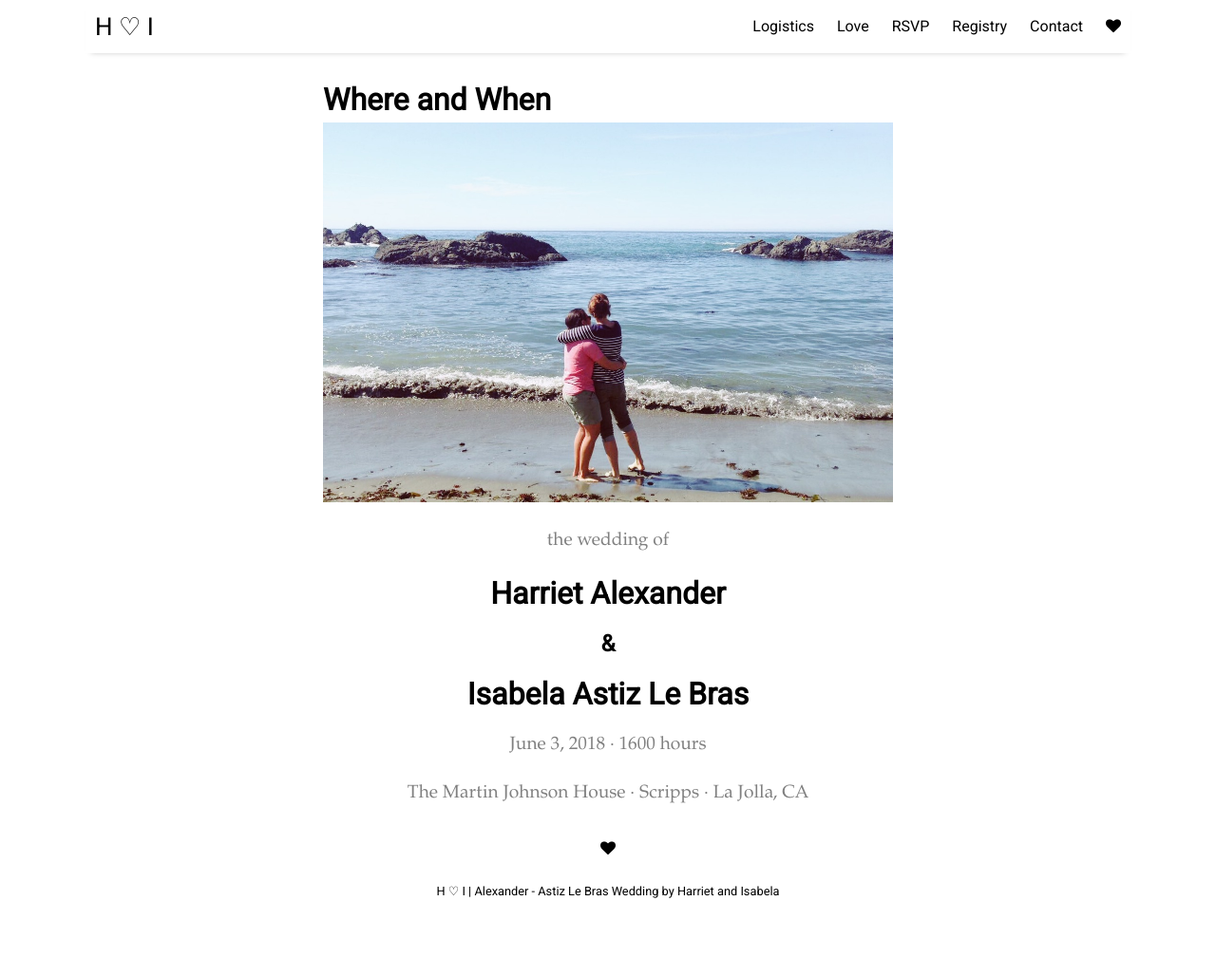
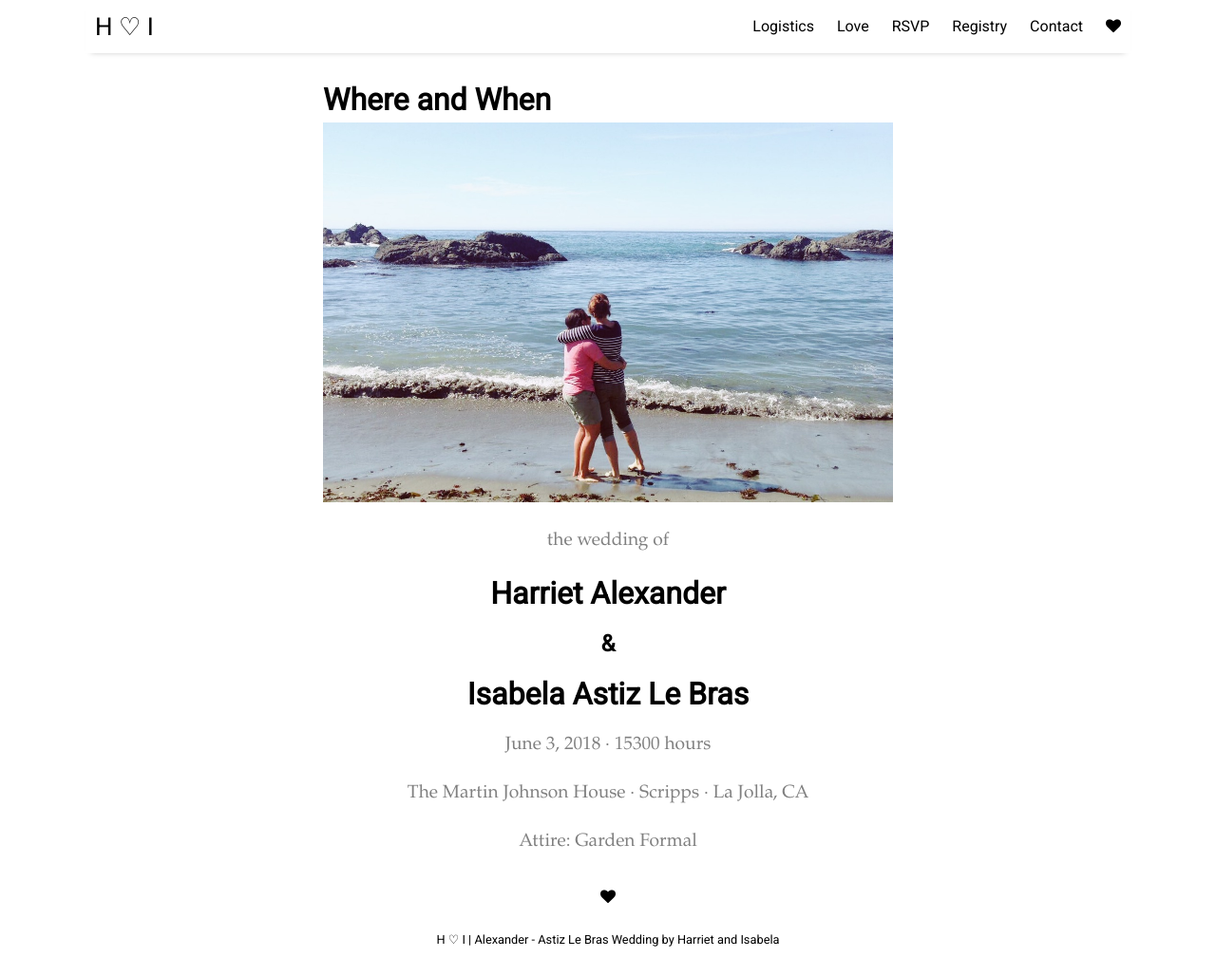
Before and after one commit to halexand/wedding, a Jekyll site: the page built from _posts/2017-10-20-WhereandWhen.md, in a window 1280 px wide and 1028 px high. Shown: the whole window at 95% size. Built offline with Jekyll 4.4.1, drawn with Linux system fonts in a browser that asks for light colours; nearby versions of some CDN libraries.

Commit message:
Update 2017-10-20-WhereandWhen.md
changed time and added attire to where and when...

```diff
--- a/_posts/2017-10-20-WhereandWhen.md
+++ b/_posts/2017-10-20-WhereandWhen.md
@@ -20,8 +20,11 @@ the wedding of
 {: style="color:black; font-size: 200%; text-align: center;"}
 # **Isabela Astiz Le Bras**
 
-June 3, 2018  · 1600 hours
+June 3, 2018  · 15300 hours
 {: style="color:gray; font-size: 120%; text-align: center;"}
 
 The Martin Johnson House · Scripps · La Jolla, CA
 {: style="color:gray; font-size: 120%; text-align: center;"}
+
+Attire: Garden Formal
+{: style="color:gray; font-size: 120%; text-align: center;"}
```
